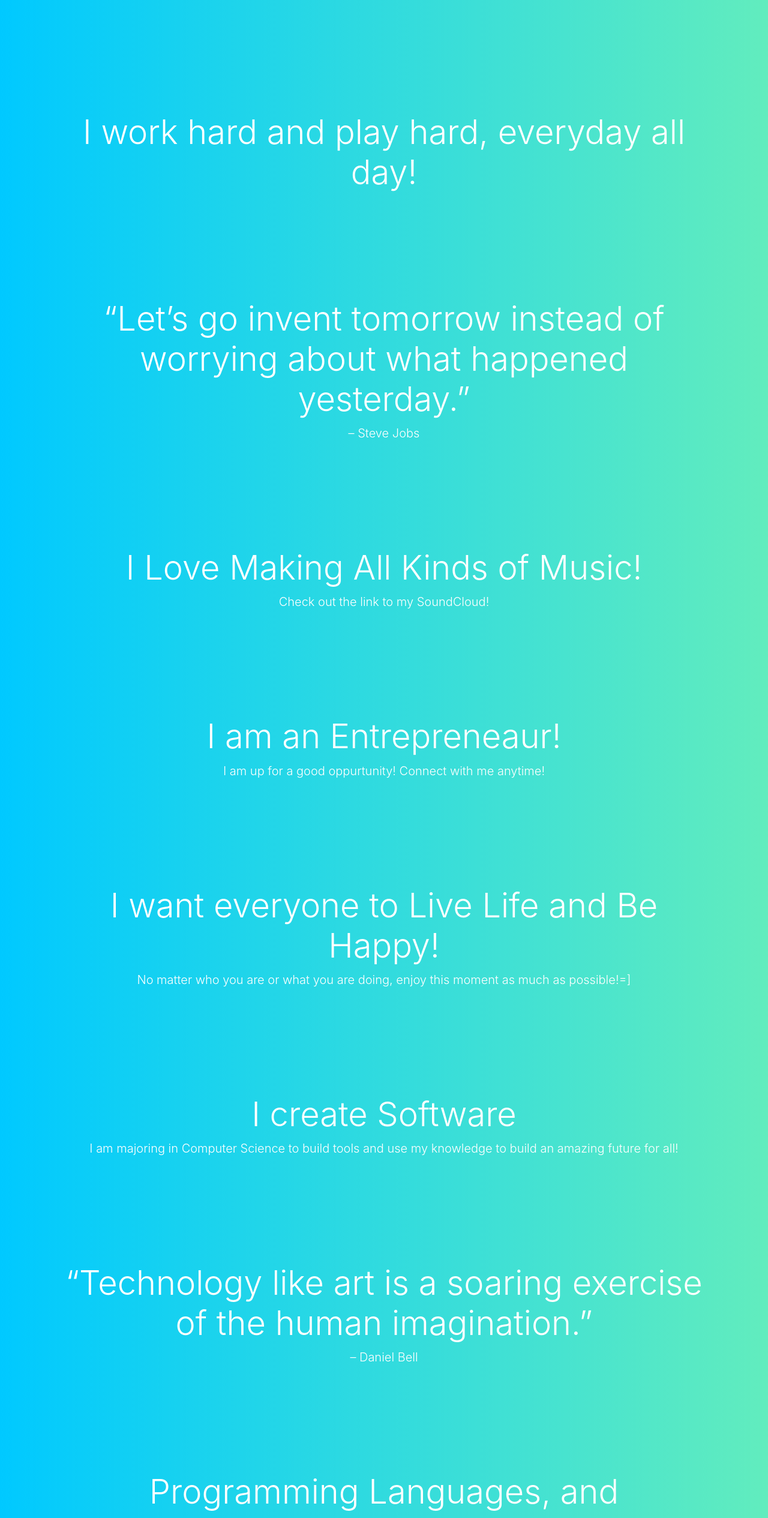
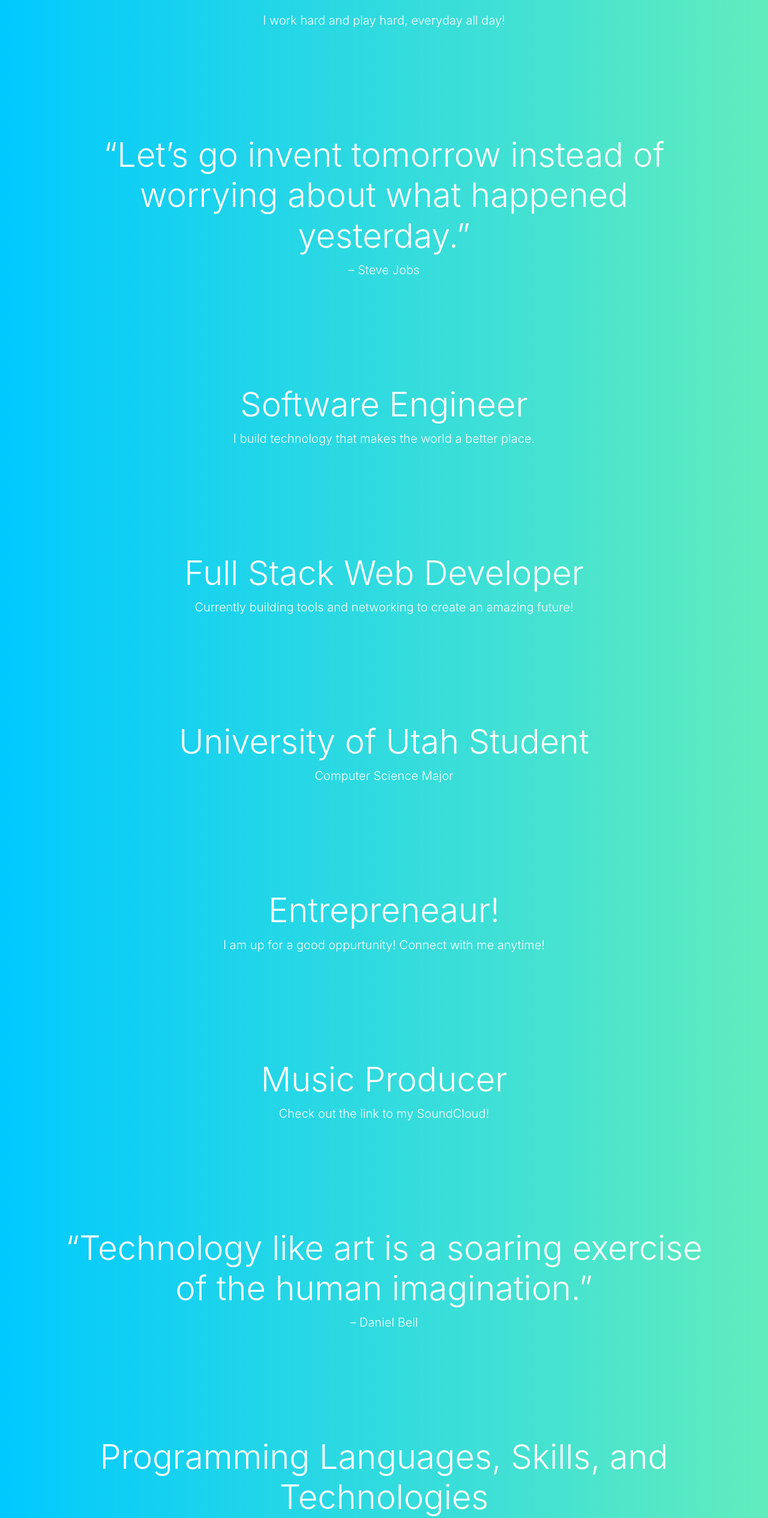
Before and after one commit to JINJ95/JJ-Portfolio, a React (Create React App) app: page /about in a window 1280 px wide. Shown: the part 200-2730 px from the top of the page at 60% size. Built offline with nearby package versions, Linux system fonts and the light colour scheme.

Commit message:
updated about

```diff
--- a/src/pages/about.jsx
+++ b/src/pages/about.jsx
@@ -13,15 +13,15 @@ import Jumbotron from '../components/Jumbotron'
 export default function About() {
     return (
         <div className="container">
-            <Jumbotron title="This is Jordan Johnson..." />
-            <Jumbotron title="I work hard and play hard, everyday all day!" />
+            <Jumbotron title="Jordan Johnson!" subtitle="I work hard and play hard, everyday all day!" />
             <Jumbotron title='“Let’s go invent tomorrow instead of worrying about what happened yesterday.”' subtitle='– Steve Jobs' />
-            <Jumbotron title="I Love Making All Kinds of Music!" subtitle="Check out the link to my SoundCloud!"/>
-            <Jumbotron title="I am an Entrepreneaur!" subtitle="I am up for a good oppurtunity! Connect with me anytime!"/>
-            <Jumbotron title="I want everyone to Live Life and Be Happy!" subtitle="No matter who you are or what you are doing, enjoy this moment as much as possible!=]"/>
-            <Jumbotron title="I create Software" subtitle="I am majoring in Computer Science to build tools and use my knowledge to build an amazing future for all!" />
+            <Jumbotron title="Software Engineer" subtitle="I build technology that makes the world a better place." />
+            <Jumbotron title="Full Stack Web Developer" subtitle="Currently building tools and networking to create an amazing future!" />
+            <Jumbotron title="University of Utah Student" subtitle="Computer Science Major" />
+            <Jumbotron title="Entrepreneaur!" subtitle="I am up for a good oppurtunity! Connect with me anytime!" />
+            <Jumbotron title="Music Producer" subtitle="Check out the link to my SoundCloud!" />
             <Jumbotron title="“Technology like art is a soaring exercise of the human imagination.”" subtitle='– Daniel Bell' />
-            <Jumbotron title='Programming Languages, and Technologies!' subtitle="My Current Favorite Programming Languages and Technologies!" />
+            <Jumbotron title='Programming Languages, Skills, and Technologies' subtitle="" />
             <div className="row">
                 <div className="col-4">
                     <div className="list-group" id="list-tab" role="tablist">
@@ -33,7 +33,7 @@ export default function About() {
                 <div className="col-8">
                     <div className="tab-content" id="nav-tabContent">
                         <div className="tab-pane fade show active" id="list-home" role="tabpanel" aria-labelledby="list-Frontend-list" style={{ fontSize: "300%" }}>
-                        {`
+                            {`
                         | | HTML5 |
                         | CSS |
                         | React |
@@ -43,7 +43,7 @@ export default function About() {
                         || Bootstrap | |
                         `}</div>
                         <div className="tab-pane fade" id="list-profile" role="tabpanel" aria-labelledby="list-Backend-list" style={{ fontSize: "350%" }}>
-                        {`
+                            {`
                         | | MySQL |
                         | MongoDB |
                         | NoSQL |
@@ -53,7 +53,7 @@ export default function About() {
                         | Handlebars | |
                         `}</div>
                         <div className="tab-pane fade" id="list-messages" role="tabpanel" aria-labelledby="list-More-list" style={{ fontSize: "350%" }}>
-                        {`
+                            {`
                         | | Java |
                         | Python|
                         | Amazon Web Services |
@@ -62,11 +62,12 @@ export default function About() {
                     </div>
                 </div>
             </div>
-            <Jumbotron title=" " subtitle=" " />
-            <Jumbotron title="Fun Pictures from Jordan Johnson!" />
+            <Jumbotron title="" />
+            <Jumbotron title="I want everyone to Live Life and Be Happy!" subtitle="No matter who you are or what you are doing, enjoy this moment as much as possible!=]" />
+            <Jumbotron title="Fun Pictures!" />
             <div className="row">
                 <div className="col">
-                    <div className="card bg-transparent" style={{ width: 18 + 'em', height: 18 +'em' }}>
+                    <div className="card bg-transparent" style={{ width: 18 + 'em', height: 18 + 'em' }}>
                         <img src={Richfield} className="card-img-top" alt="Me" />
                     </div>
                 </div>
```
